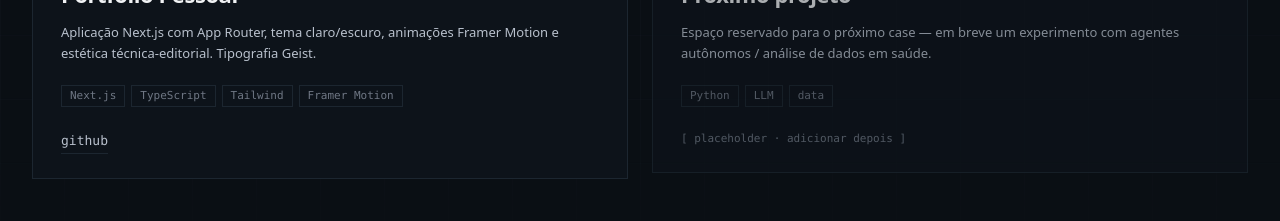
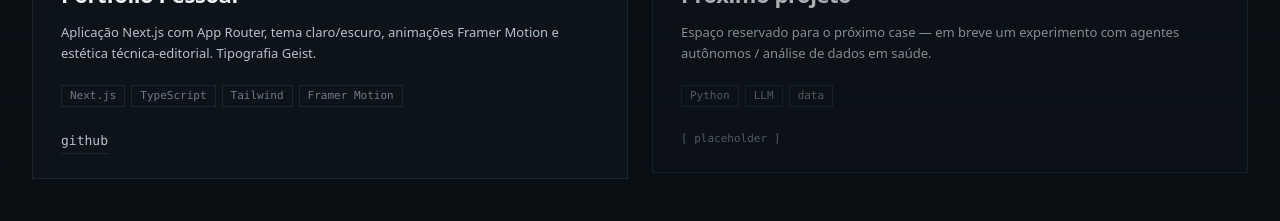
Before and after one commit to vmismael/portfolio, a Next.js app: page / in a window 1280 px wide. Shown: the part 3680-3901 px from the top of the page. Built offline with nearby package versions, Linux system fonts and the light colour scheme.

Commit message:
chore: simplify placeholder label

```diff
--- a/components/sections/ProjectsContact.tsx
+++ b/components/sections/ProjectsContact.tsx
@@ -267,7 +267,7 @@ function ProjectCard({ project: p }: { project: typeof PROJECTS[number] }) {
           )}
           {isPlaceholder && (
             <span className="font-mono text-[11px] text-muted">
-              [ placeholder · adicionar depois ]
+              [ placeholder ]
             </span>
           )}
         </div>
```
